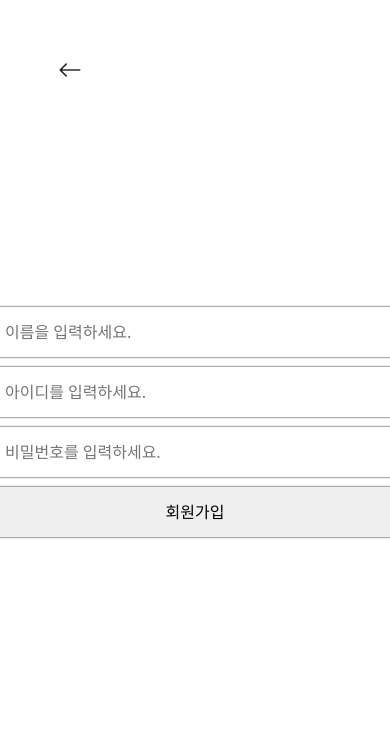
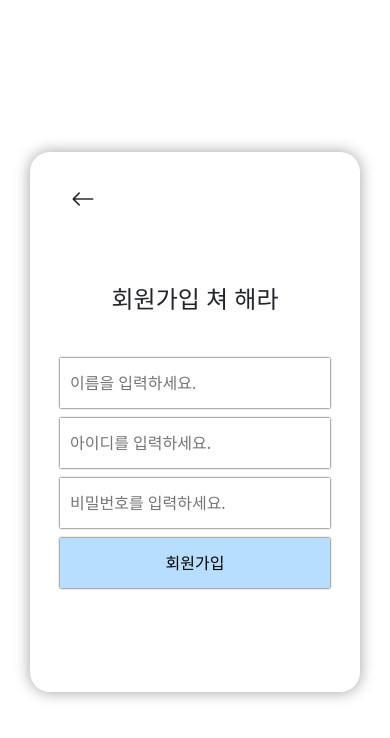
Before and after one commit to Sean-Kim-27/testReact, a React (Create React App) app: page /registerPage in a window 390 px wide. Shown: the top 738 px of the page. Built offline with nearby package versions, Linux system fonts and the light colour scheme.

Commit message:
flexible UI update

```diff
--- a/src/components/BoardList.js
+++ b/src/components/BoardList.js
@@ -10,7 +10,7 @@ import SockJS from 'sockjs-client';
 // 🚨🚨🚨 StompModule이라는 이름으로 임포트 후, 실제 Stomp 객체를 찾아서 Stomp 변수에 할당 🚨🚨🚨
 import { Client } from '@stomp/stompjs';
 
-console.log(Client);
+// console.log(Client);
 
 function BoardList(userId) {
     // 1. 상태 관리 (변수들)
@@ -31,8 +31,9 @@ function BoardList(userId) {
                 }
             });
             // 스프링 부트 주소로 요청 날림
-            setBoards(response.data); // 가져온 데이터 바구니에 담기
-            console.log("데이터 가져오기 성공:", response.data);
+
+            setBoards(response.data.id.sort()); // 가져온 데이터 바구니에 담기
+            console.log("데이터 가져오기 성공:", response.data.id.sort());
             } catch (error) {
             console.error("에러 났다 씨발:", error);
             alert("서버랑 연결 안 됨. 백엔드 켜져있냐?");
@@ -105,6 +106,7 @@ function BoardList(userId) {
                     Authorization: `Bearer ${token}`
                 }
             });
+            console.log(USERID);
             alert("저장 완료!");
 
             // 입력창 비우고 목록 다시 불러오기
--- a/src/components/RegisterPage.js
+++ b/src/components/RegisterPage.js
@@ -14,19 +14,20 @@ function RegisterPage() {
 
   const RegisterCheck = async (e) => {
     e.preventDefault();
-
-    // console.log(nickname, userId, password);
     try {
       await axios.post('https://testspring-kmuc.onrender.com/auth/signup', {
         nickname: nickname,
         username: userId,
         password: password
       });
-
-      alert('회원가입 성공!');
-      navigate('/');
-    } catch(error) {
-      console.error(error);
+      // ... 요청 ...
+      alert("가입 성공!");
+    } catch (err) {
+      console.log(err);
+      // ★★★ 백엔드가 보낸 에러 메시지(message)를 띄워준다 ★★★
+      // err.response.data.message가 없을 수도 있으니 안전하게 처리
+      const msg = err.response?.data?.message || "가입 실패. (서버 에러)";
+      alert(msg);
     }
   }
 
@@ -42,6 +43,7 @@ function RegisterPage() {
         >
           <i className="bi bi-arrow-left"></i>
         </div>
+        <p>회원가입 쳐 해라</p>
         <input className='register_input' type='text' placeholder='이름을 입력하세요.' name='nickname'
         value={nickname}
         onChange={(e) => setNickname(e.target.value)}
--- a/src/styles/boardList.css
+++ b/src/styles/boardList.css
@@ -14,8 +14,8 @@
 
 .write_form_container {
     width: 100%;
-    height: 100px;
-    padding: 10px 0px 10px 0px;
+    /* height: 100px; */
+    padding: 10px 0px 30px 0px;
     display: flex;
     flex-direction: column;
     box-shadow: 0px 0px 2px black;
@@ -106,3 +106,46 @@
     right: 20px;
     cursor: pointer;
 }
+
+
+@media screen and (max-width: 750px) {
+    .board_list {
+        width: 100%;
+        grid-template-columns: repeat(1, 1fr);
+    }
+}
+
+@media screen and (max-width: 530px) {
+    h3 {
+        font-size: 18px;
+    }
+
+    .board_head_Text {
+        font-size: 30px;
+        font-weight: bold;
+    }
+
+    .list {
+        font-size: 14px;
+    }
+    .list > h4 {
+        font-size: 16px;
+        font-weight: bold;
+    }
+
+    .write_form {
+        width: 100%;
+        padding: 0px 10px 0px 10px;
+        flex-direction: column;
+    }
+
+    .write_form >
+    input {
+        width: 100%;
+        margin-bottom: 10px;
+    }
+
+    .write_button {
+        width: 100%;
+    }
+}
--- a/src/styles/home.css
+++ b/src/styles/home.css
@@ -19,7 +19,7 @@
 }
 
 .menu_container {
-    width: 200px;
+    width: 300px;
     height: 100%;
     float: right;
     display: flex;
@@ -56,3 +56,24 @@
     justify-content: center;
     align-items: center;
 }
+
+@media screen and (max-width: 750px) {
+    .notToken {
+        font-size: 50px;
+    }
+
+    .menu_container {
+        width: 200px;
+    }
+}
+
+@media screen and (max-width: 350px) {
+    .menu_container {
+        width: 200px;
+    }
+
+
+    .notToken {
+        font-size: 30px;
+    }
+}
--- a/src/styles/init.css
+++ b/src/styles/init.css
@@ -7,6 +7,7 @@ ul, li {
     padding: 0px;
     box-sizing: border-box;
     user-select: none;
+    transition: .2s all;
 }
 
 body {
@@ -35,3 +36,10 @@ body {
     justify-content: center;
     align-items: center;
 }
+
+@media screen and (max-width: 750px) {
+    .container {
+        width: 100vw;
+        padding: 30px;
+    }
+}
--- a/src/styles/registerPage.css
+++ b/src/styles/registerPage.css
@@ -1,16 +1,29 @@
 .register_container {
-    width: 100vw;
-    height: 100vh;
+    height: 600px;
     position: relative;
+    display: flex;
+    flex-direction: column;
+    justify-content: center;
+    align-items: center;
 }
 
 .register_form {
-    width: 100%;
-    height: 100%;
+    width: 700px;
+    height: 550px;
+    position: relative;
     display: flex;
     justify-content: center;
     align-items: center;
     flex-direction: column;
+    box-shadow:
+        0px 0px 15px rgba(0, 0, 0, 0.373)
+    ;
+    border-radius: 20px;
+}
+
+.register_form > p {
+    padding: 25px 0px 25px 0px;
+    font-size: 32px;
 }
 
 .register_input {
@@ -28,4 +41,49 @@
     border: none;
     box-shadow: 0px 0px 2px black;
     cursor: pointer;
+    background-color: rgb(183, 222, 255);
 }
+
+.location_back {
+    width: 40px;
+    height: 40px;
+    /* background-color: black; */
+    position: absolute;
+    left: 50px;
+    top: 50px;
+    cursor: pointer;
+    z-index: 10;
+    font-size: 24px;
+    display: flex;
+    justify-content: center;
+    align-items: center;
+}
+
+@media screen and (max-width: 750px) {
+    .register_container {
+        width: 100%;
+        padding: 30px;
+    }
+    .register_form {
+        width: 100%;
+    }
+}
+
+@media screen and (max-width: 530px) {
+    .register_form {
+        padding: 30px;
+    }
+
+    .register_form > p {
+        font-size: 24px;
+    }
+    .register_input, .register_submit_button {
+        width: 100%;
+    }
+}
+
+@media screen and (max-width: 300px) {
+    .register_form > p {
+        font-size: 20px;
+    }
+}
--- a/src/styles/signInPage.css
+++ b/src/styles/signInPage.css
@@ -69,3 +69,32 @@
 .empty {
     opacity: 1;
 }
+
+@media screen and (max-width: 750px) {
+    .signIn_form {
+        width: 100%;
+    }
+}
+
+@media screen and (max-width: 450px) {
+    .signIn_form {
+        padding: 20px;
+    }
+
+    .text_input {
+        width: 100%;
+    }
+
+    .signIn_form > p {
+        font-size: 24px;
+    }
+
+    .submit_button {
+        width: 100%;
+    }
+
+    .location_back {
+        left: 10%;
+        top: 5%;
+    }
+}
```
